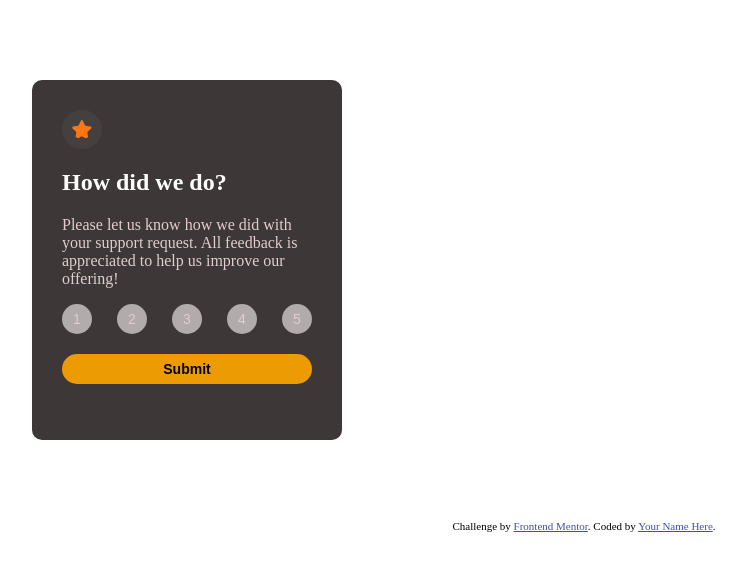
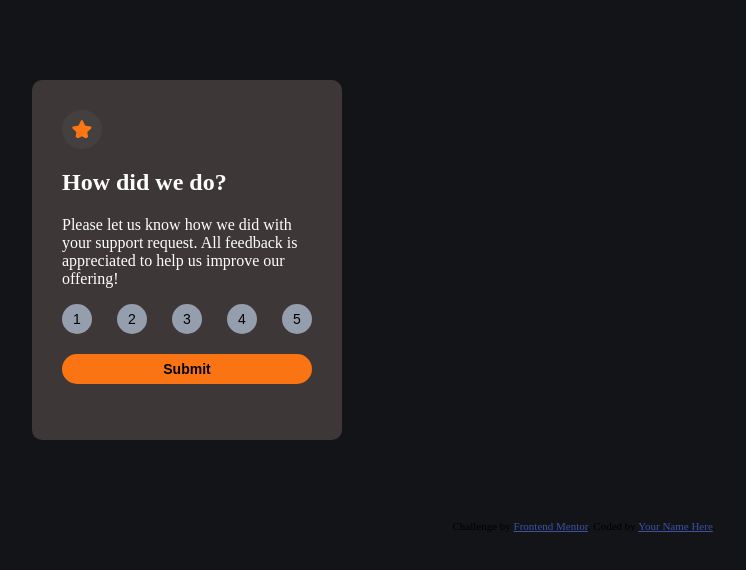
Before and after one commit to Saharhz/rating-component, a plain HTML site: page index.html in a window 1280 px wide. Shown: the whole page, without its empty margins (56-802 px from the left). Drawn offline with Linux system fonts and the light colour scheme.

Commit message:
colors editing

```diff
--- a/style.css
+++ b/style.css
@@ -1,11 +1,17 @@
+body {
+    background: hsl(216, 12%, 8%);
+}
 .rate {
+    @import url(https://fonts.google.com/specimen/Overpass);
   background-color: rgb(62, 55, 55);
   color: white;
   margin: 80px;
+  margin-right: 300px;
   border-radius: 10px;
   padding: 30px;
   width: 250px;
   height: 300px;
+  font-family: Overpass;
 }
 
 #image {
@@ -20,7 +26,7 @@
 }
 
 p {
-  color: rgb(224, 206, 206);
+  color: hsl(0, 0%, 100%);
 }
 
 #rating-container {
@@ -36,18 +42,18 @@ button {
   border-radius: 40px;
   padding: 7px;
   font-size: 14px;
-  background-color: rgb(178, 171, 171);
-  color: rgb(224, 206, 206);
+  background-color: hsl(217, 12%, 63%);
+  color: hsl(0, 0%, 100%));
   margin-bottom: 20px;
 }
 .button :hover {
-  background-color: rgb(236, 132, 13);
+  background-color: hsl(25, 97%, 53%);
 }
 
 .submit {
   width: 50vw;
   font-weight: bold;
-  background-color: rgb(237, 155, 3);
+  background-color: hsl(25, 97%, 53%);
   color: black;
   width: 250px;
 }
```
